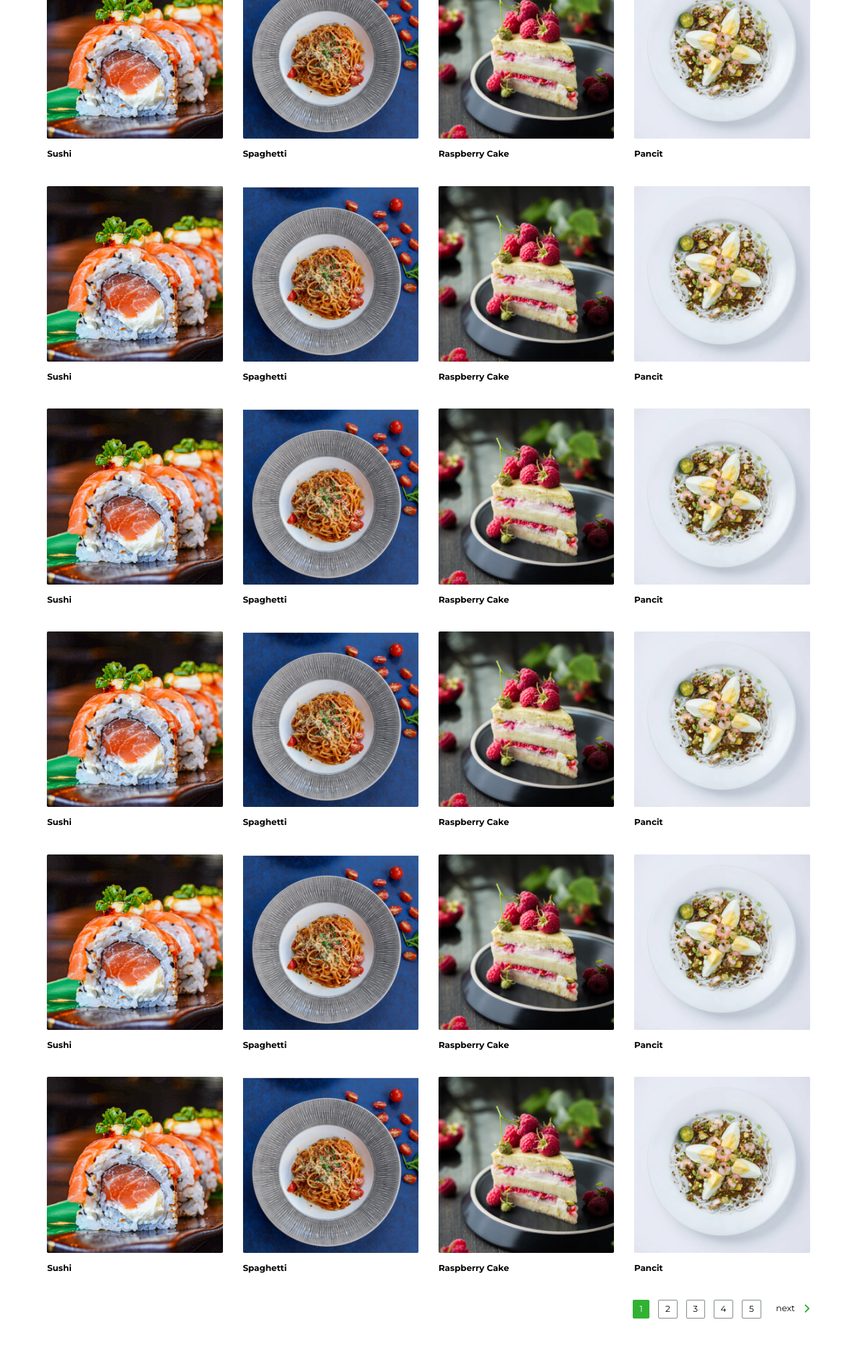
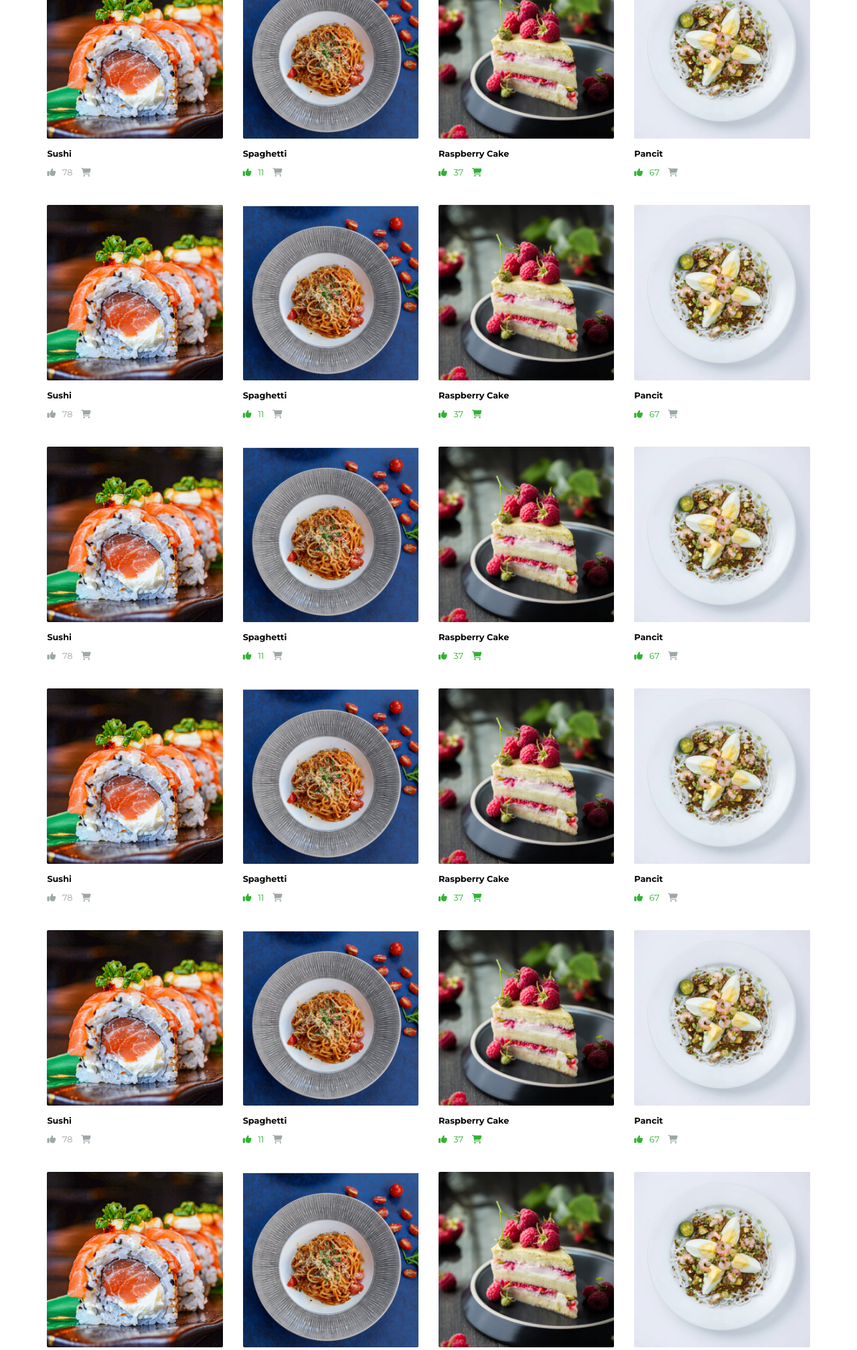
Before and after one commit to lawrencedovin/capstone-1-wonder-recipe, a Flask app: page /home/logged_in in a window 1280 px wide. Shown: the part 955-2971 px from the top of the page at 67% size. Run offline with Flask 2, Linux system fonts and the light colour scheme; some libraries are stand-ins or nearby versions.

Commit message:
Updated home logged in page

```diff
--- a/wonder-recipe/static/css/styles.css
+++ b/wonder-recipe/static/css/styles.css
@@ -145,14 +145,23 @@ body {
 
 .food-cards {
   padding-left: calc(8.8rem - 15px);
-  padding-right: calc(8.8rem - 15px); }
+  padding-right: calc(8.8rem - 15px);
+  margin-bottom: 4.8rem; }
   .food-cards__img {
     border-radius: 2px; }
   .food-cards__food-name {
     color: #050505;
     font-size: 1.6rem;
     font-weight: 600;
-    margin: 1.6rem 0 4.8rem; }
+    margin-top: 1.6rem; }
+  .food-cards__button {
+    margin-right: 1.6rem; }
+    .food-cards__button--thumbs-up-icon {
+      padding-right: .8rem; }
+    .food-cards__button-likes--active, .food-cards__button-likes--inactive:hover, .food-cards__button-grocery-list--active, .food-cards__button-grocery-list--inactive:hover {
+      color: #31B233; }
+    .food-cards__button-likes--inactive, .food-cards__button-likes--active:hover, .food-cards__button-grocery-list--inactive, .food-cards__button-grocery-list--active:hover {
+      color: #9EA6A8; }
 
 .pagination {
   left: -1.6rem; }
--- a/wonder-recipe/static/sass/_base.scss
+++ b/wonder-recipe/static/sass/_base.scss
@@ -1,6 +1,7 @@
 // COLOR VARIABLES
 $color-black: #050505;
 $color-gray: #7D8886;
+$color-light-gray: #9EA6A8;
 $color-white: #fff;
 $color-dark-green: #009B49;
 $color-green: #31B233;
--- a/wonder-recipe/static/sass/_wonder-recipe.scss
+++ b/wonder-recipe/static/sass/_wonder-recipe.scss
@@ -166,6 +166,7 @@
 .food-cards {
     padding-left: calc(8.8rem - 15px);
     padding-right: calc(8.8rem - 15px);
+    margin-bottom: 4.8rem;
 
     &__img {
         border-radius: 2px;
@@ -175,7 +176,26 @@
         color: $color-black;
         font-size: $font-size-small;
         font-weight: 600;
-        margin: 1.6rem 0 4.8rem;
+        margin-top: 1.6rem;
+    }
+
+    &__button {
+        margin-right: 1.6rem;
+
+        &--thumbs-up-icon {
+            padding-right: .8rem;
+        }
+
+        &-likes, &-grocery-list {
+            &--active,
+            &--inactive:hover {
+                color: $color-green;
+            }
+            &--inactive,
+            &--active:hover {
+                color: $color-light-gray;
+            }
+        }
     }
 }
 
--- /dev/null
+++ b/wonder-recipe/templates/components/food-cards-logged-in.html
@@ -0,0 +1,55 @@
+<div class="container-fluid">
+    <div class="row food-cards">
+        <div class="col-md-3">
+            <img src="..\static\images\food\sushi.jpg" alt="" class="food-cards__img img-fluid">
+            <p class="food-cards__food-name">Sushi</p>
+            <div class="btn-group">
+                <a class="food-cards__button food-cards__button-likes--inactive" href="#">
+                    <i class="fas fa-thumbs-up food-cards__button--thumbs-up-icon"></i> 78
+                </a>
+                <a class="food-cards__button food-cards__button-grocery-list--inactive" href="#">
+                    <i class="fas fa-shopping-cart"></i>
+                </a>
+            </div>
+        </div>
+
+        <div class="col-md-3">
+            <img src="..\static\images\food\spaghetti.jpg" alt="" class="food-cards__img img-fluid">
+            <p class="food-cards__food-name">Spaghetti</p>
+            <div class="btn-group">
+                <a class="food-cards__button food-cards__button-likes--active" href="#">
+                    <i class="fas fa-thumbs-up food-cards__button--thumbs-up-icon"></i> 11
+                </a>
+                <a class="food-cards__button food-cards__button-grocery-list--inactive" href="#">
+                    <i class="fas fa-shopping-cart"></i>
+                </a>
+            </div>
+        </div>
+
+        <div class="col-md-3">
+            <img src="..\static\images\food\raspberry-cake.jpg" alt="" class="food-cards__img img-fluid">
+            <p class="food-cards__food-name">Raspberry Cake</p>
+            <div class="btn-group">
+                <a class="food-cards__button food-cards__button-likes--active" href="#">
+                    <i class="fas fa-thumbs-up food-cards__button--thumbs-up-icon"></i> 37
+                </a>
+                <a class="food-cards__button food-cards__button-grocery-list--active" href="#">
+                    <i class="fas fa-shopping-cart"></i>
+                </a>
+            </div>
+        </div>
+
+        <div class="col-md-3">
+            <img src="..\static\images\food\pancit.jpg" alt="" class="food-cards__img img-fluid">
+            <p class="food-cards__food-name">Pancit</p>
+            <div class="btn-group">
+                <a class="food-cards__button food-cards__button-likes--active" href="#">
+                    <i class="fas fa-thumbs-up food-cards__button--thumbs-up-icon"></i> 67
+                </a>
+                <a class="food-cards__button food-cards__button-grocery-list--inactive" href="#">
+                    <i class="fas fa-shopping-cart"></i>
+                </a>
+            </div>
+        </div>
+    </div>
+  </div>
--- a/wonder-recipe/templates/home-logged-in.html
+++ b/wonder-recipe/templates/home-logged-in.html
@@ -5,12 +5,11 @@
 {% include '/components/hero-container.html' %}
 {% include '/components/searchbar.html' %}
 {% include '/components/food-filter.html' %}
-{% include '/components/food-cards.html' %}
-{% include '/components/food-cards.html' %}
-{% include '/components/food-cards.html' %}
-{% include '/components/food-cards.html' %}
-{% include '/components/food-cards.html' %}
-{% include '/components/food-cards.html' %}
-{% include '/components/pagination.html' %}
+{% include '/components/food-cards-logged-in.html' %}
+{% include '/components/food-cards-logged-in.html' %}
+{% include '/components/food-cards-logged-in.html' %}
+{% include '/components/food-cards-logged-in.html' %}
+{% include '/components/food-cards-logged-in.html' %}
+{% include '/components/food-cards-logged-in.html' %}
 {% include '/components/footer.html' %}
 {% endblock %}
```
